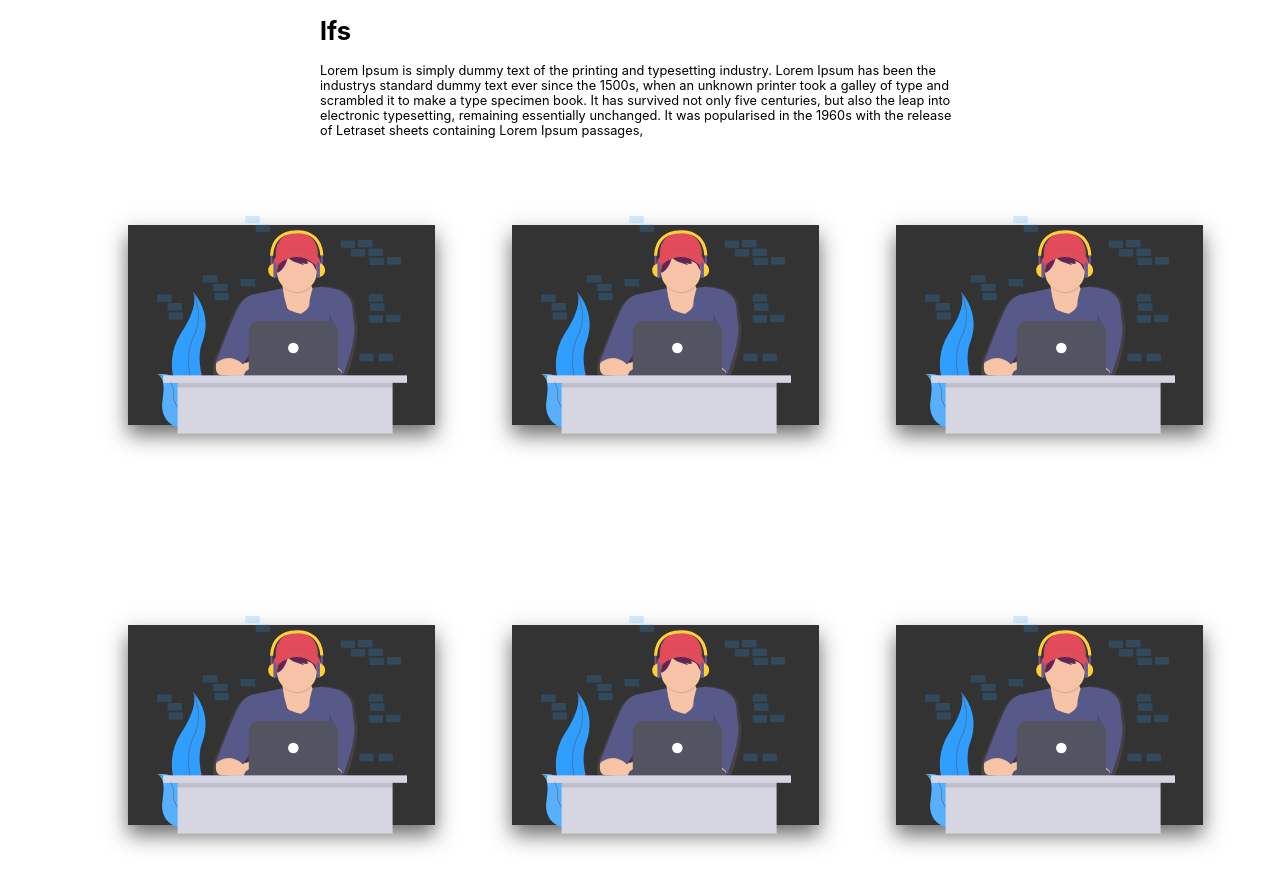
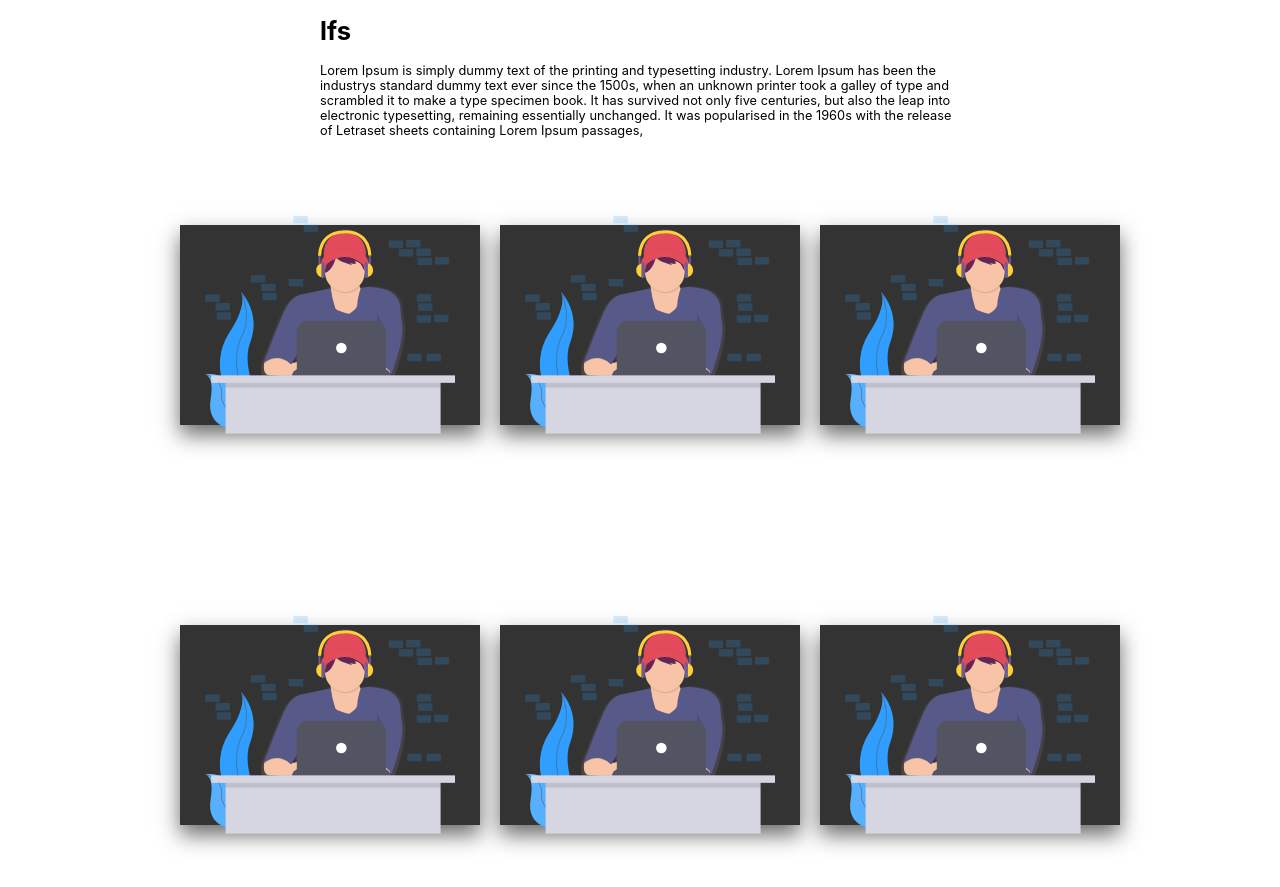
Before and after one commit to prajwalr308/portfolio-v2, a React (Create React App) app: page / in a window 1280 px wide. Shown: the part 1365-2252 px from the top of the page. Built offline with nearby package versions, Linux system fonts and the light colour scheme.

Commit message:
removed extra spacing in project section

```diff
--- a/src/components/projects/ProjectGrid.css
+++ b/src/components/projects/ProjectGrid.css
@@ -1,26 +1,36 @@
-.ProjectGrid{
-    margin-left: 10%;
-}
+
 .ProjectGrid__grid{
     display:block;
 
 
    }
-   .ProjectGrid__grid{
+   .ProjectGrid__grid2{
     display:none;
 
 
+   }.ProjectGrid__grid > *{
+    margin-left: 20px;
+
+
    }
+   .ProjectGrid__grid2 > *{
+    margin-left: 20px;
+
+
+   }
+
 @media only screen and (min-width:768px){
     .ProjectGrid__grid{
+
         display:flex;
-
+          justify-content: center;
 
 
        }
        .ProjectGrid__grid2{
+
         display:flex;
-
+        justify-content: center;
 
 
        }
--- a/src/components/projects/projectGridCard/ProjectGridCard.css
+++ b/src/components/projects/projectGridCard/ProjectGridCard.css
@@ -10,7 +10,7 @@
 .container1 .card {
   position: relative;
   border-radius: 10px;
-  width: 80%;
+  width: 300px;
 }
 
 .container1 .card .icon {
@@ -68,6 +68,7 @@ i {
   align-items: center;
   z-index: 1;
   transform: translateY(100px);
+
 }
 
 .container1 .card:hover .face.face1{
```
Also changed, not shown: 1 other file (tests, documents, lock files or other folders).
